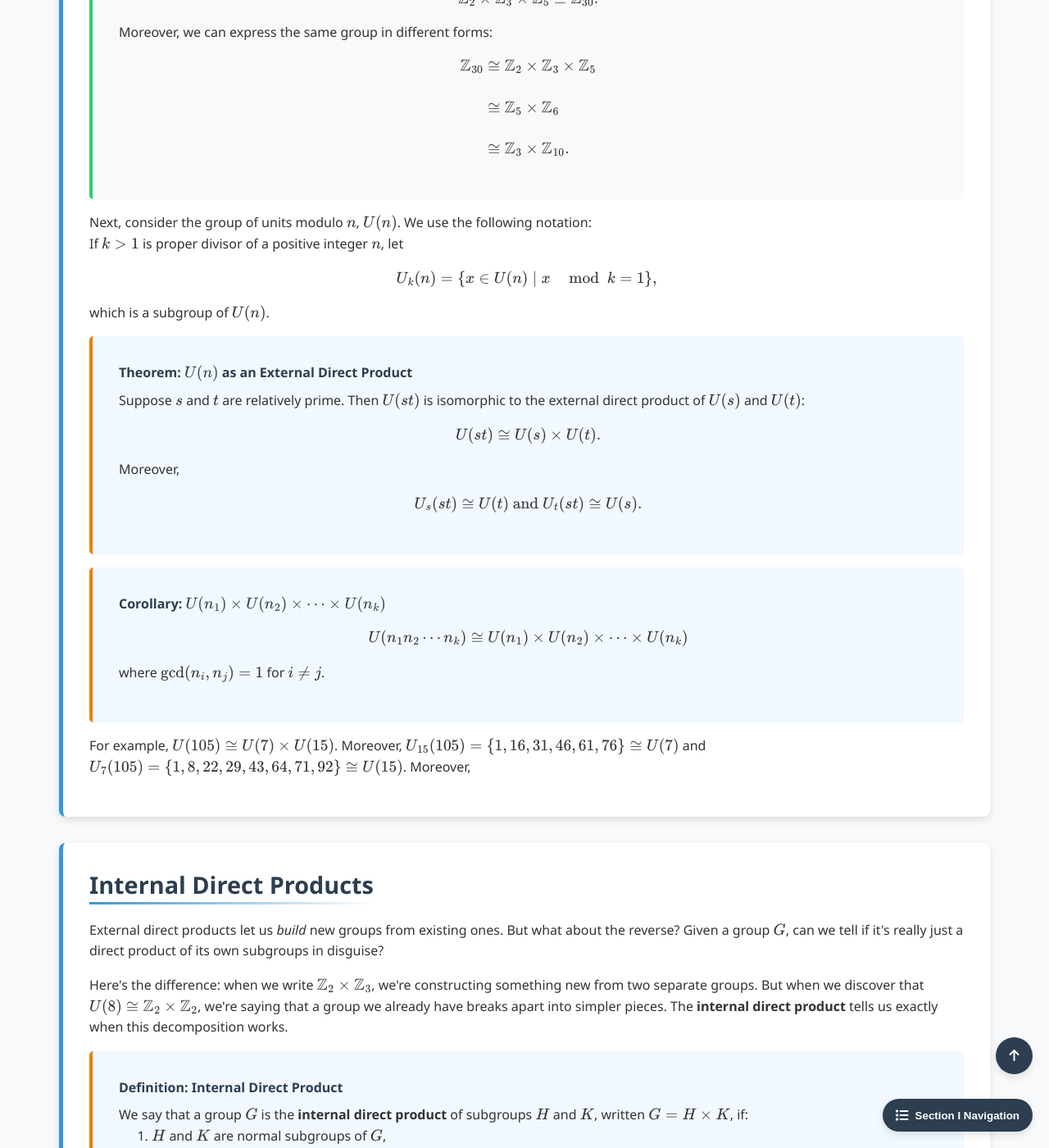
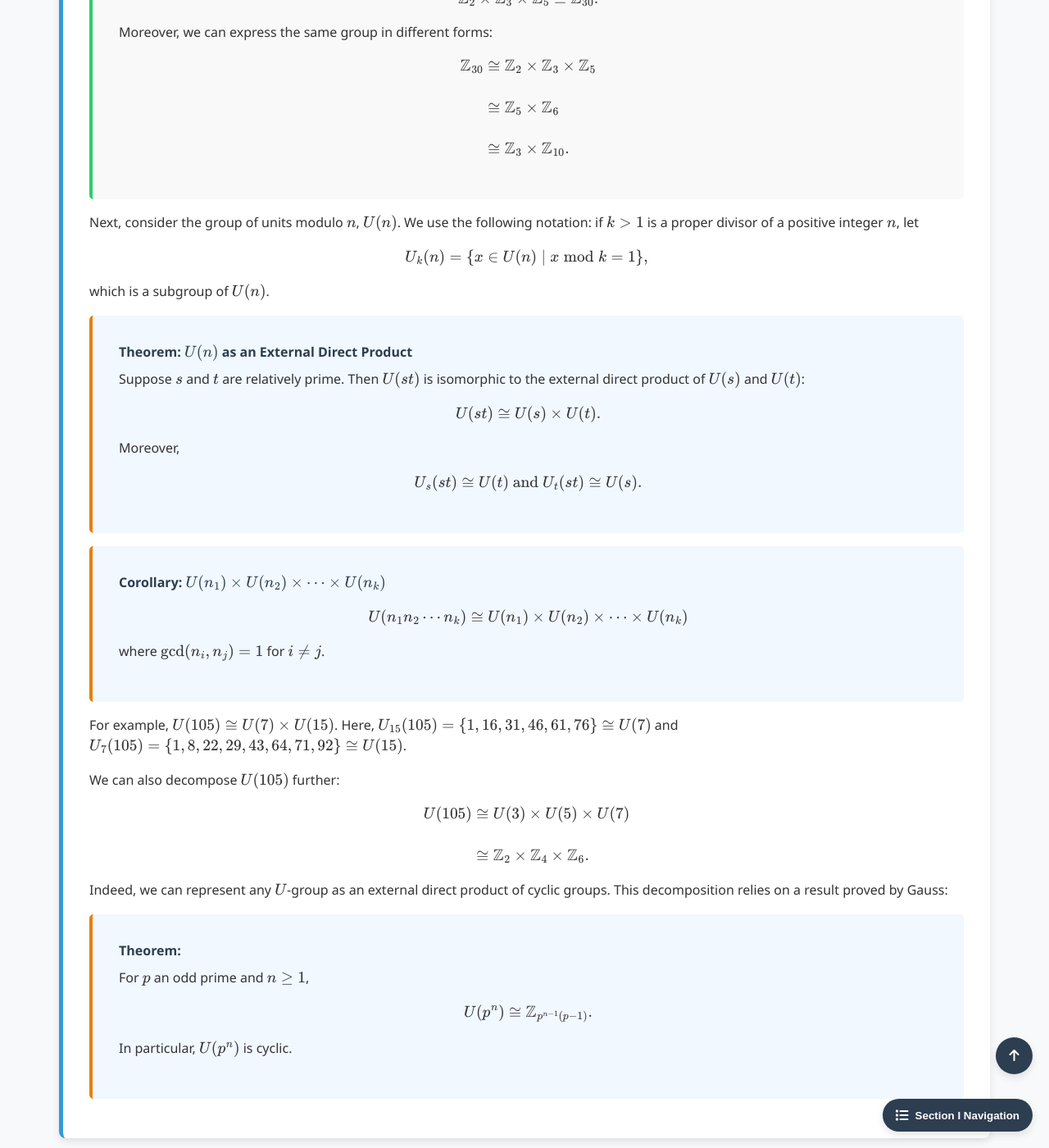
Before and after one commit to Yusukey01/yusukey01.github.io, a Jekyll site: the page built from Mathematics/Linear_algebra/group_classification.html, in a window 1280 px wide and 1400 px high, scrolled down 6212 px. Shown: the whole window at 82% size. Built offline with Jekyll 4.4.1, drawn with Linux system fonts in a browser that asks for light colours.

Commit message:
Start Section I-18 fixed Theorem statements

```diff
--- a/Mathematics/Linear_algebra/group_classification.html
+++ b/Mathematics/Linear_algebra/group_classification.html
@@ -405,13 +405,13 @@ uses_python: false
 
                 <p>
                     Next, consider the group of units modulo \(n\), \(U(n)\). We use the following notation:
-                    <br>
-                    If \(k > 1\) is proper divisor of a positive integer \(n\), let
+                    if \(k > 1\) is a proper divisor of a positive integer \(n\), let
                     \[
-                    U_k (n) = \{x \in U(n) \mid x \mod k = 1 \},
+                    U_k(n) = \{x \in U(n) \mid x \bmod k = 1 \},
                     \]
                     which is a subgroup of \(U(n)\).
                 </p>
+
 
                 <div class="theorem">
                     <span class="theorem-title">Theorem: \(U(n)\) as an External Direct Product</span>
@@ -437,11 +437,37 @@ uses_python: false
                         where \(\text{gcd}(n_i, n_j) = 1\) for \(i \neq j\).
                     </p>
                 </div>
+
                 <p>
-                    For example, \(U(105) \cong U(7) \times U(15)\). Moreover,
+                    For example, \(U(105) \cong U(7) \times U(15)\). Here,
                     \(U_{15}(105) = \{1, 16, 31, 46, 61, 76\} \cong U(7)\) and
-                    \(U_{7}(105) = \{1, 8, 22, 29, 43, 64, 71, 92\} \cong U(15)\). Moreover,
+                    \(U_{7}(105) = \{1, 8, 22, 29, 43, 64, 71, 92\} \cong U(15)\).
                 </p>
+                <p>
+                    We can also decompose \(U(105)\) further:
+                    \[
+                    \begin{align*}
+                    U(105) &\cong U(3) \times U(5) \times U(7) \\\\
+                        &\cong \mathbb{Z}_2 \times \mathbb{Z}_4 \times \mathbb{Z}_6.
+                    \end{align*}
+                    \]
+                </p>
+
+                <p>
+                    Indeed, we can represent any \(U\)-group as an external direct product of cyclic groups.
+                    This decomposition relies on a result proved by Gauss:
+                </p>
+
+                <div class="theorem">
+                    <span class="theorem-title">Theorem:</span>
+                    <p>
+                        For \(p\) an odd prime and \(n \geq 1\),
+                        \[
+                        U(p^n) \cong \mathbb{Z}_{p^{n-1}(p-1)}.
+                        \]
+                        In particular, \(U(p^n)\) is cyclic.
+                    </p>
+                </div>
             </section>
 
 
```
